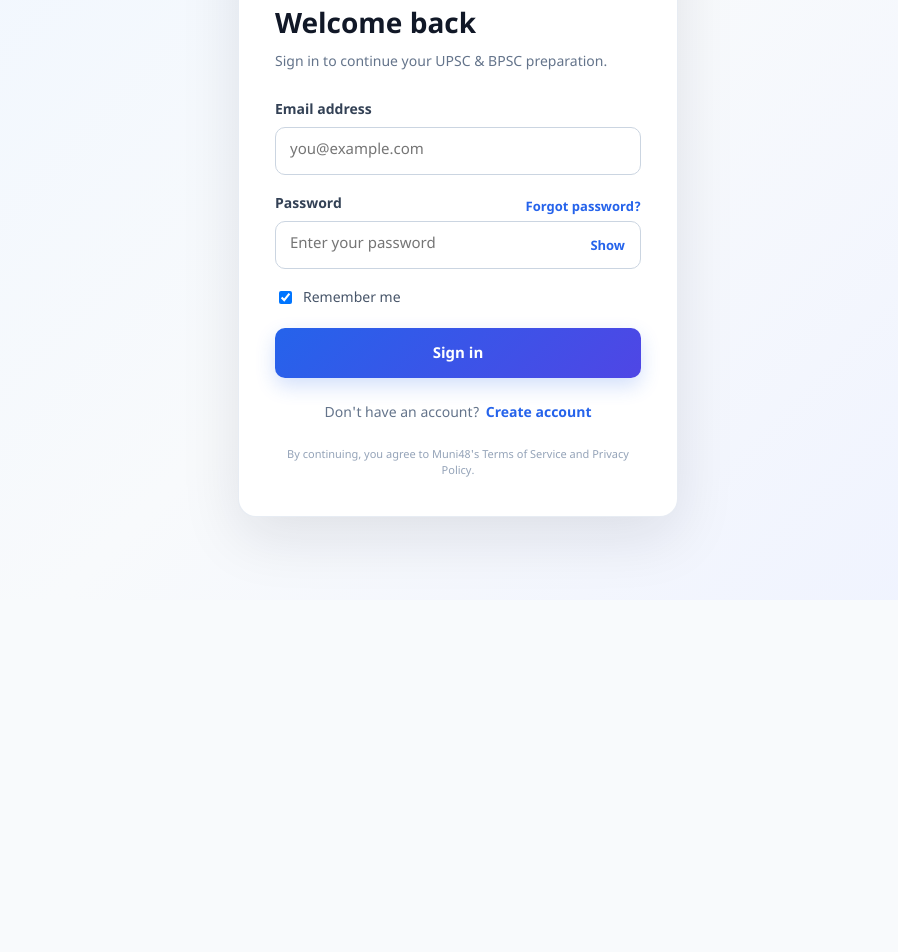
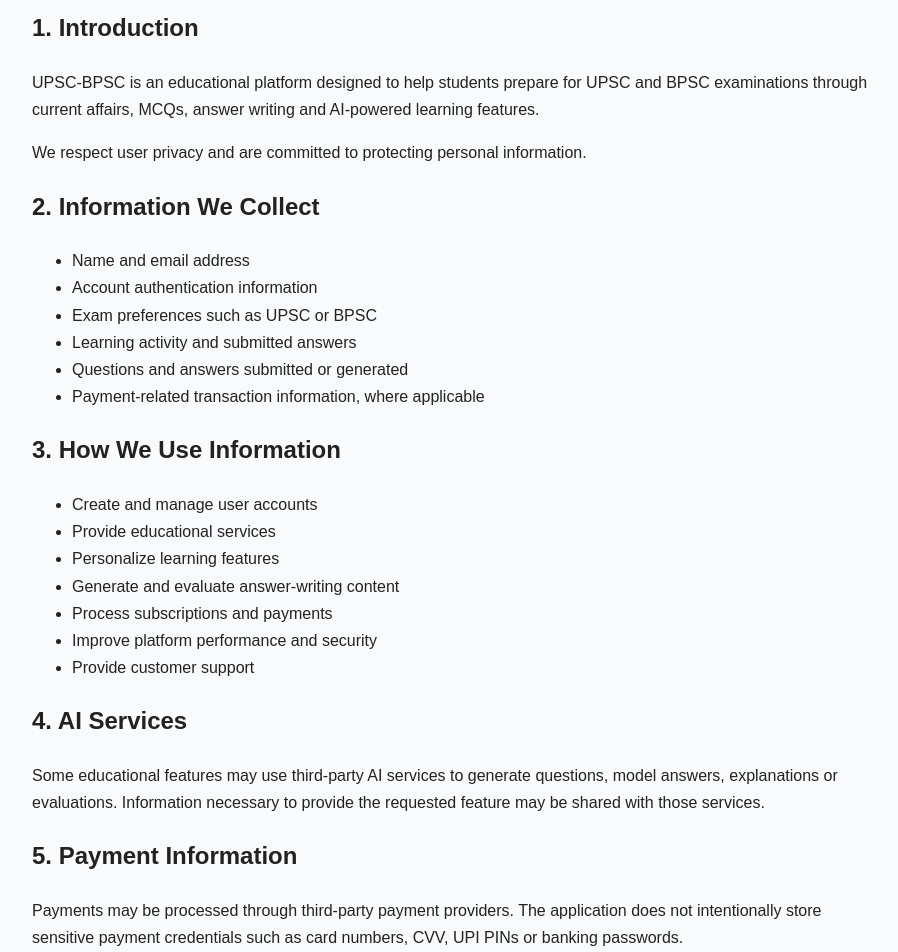
Before and after one commit to munikabir2-collab/upsc-bpsc, a React (Vite) app in the folder frontend/: page /privacy-policy in a window 1280 px wide. Before the commit this address led to /login. Shown: the part 200-1152 px from the top of the page, without its empty margins (182-1080 px from the left). Before the commit the page ends 800 px from the top, so only its background shows below. Built offline with nearby package versions, Linux system fonts and the light colour scheme; no server answers.

Commit message:
Add public privacy policy page

```diff
--- a/frontend/src/App.jsx
+++ b/frontend/src/App.jsx
@@ -5,6 +5,7 @@ import {
     Navigate,
 } from "react-router-dom";
 
+import PrivacyPolicy from "./pages/PrivacyPolicy";
 import Login from "./pages/Login";
 import Signup from "./pages/Signup";
 
@@ -18,6 +19,12 @@ function App() {
     return (
         <BrowserRouter>
             <Routes>
+
+                {/* Privacy Policy - Public Page */}
+                <Route
+                    path="/privacy-policy"
+                    element={<PrivacyPolicy />}
+                />
 
                 {/* Default */}
                 <Route
--- /dev/null
+++ b/frontend/src/pages/PrivacyPolicy.jsx
@@ -0,0 +1,112 @@
+
+function PrivacyPolicy() {
+    return (
+        <main style={{
+            maxWidth: "900px",
+            margin: "40px auto",
+            padding: "24px",
+            fontFamily: "Arial, sans-serif",
+            lineHeight: 1.7,
+            color: "#222"
+        }}>
+            <h1>Privacy Policy</h1>
+            <p><strong>Last Updated:</strong> August 28, 2026</p>
+
+            <h2>1. Introduction</h2>
+            <p>
+                UPSC-BPSC is an educational platform designed to help
+                students prepare for UPSC and BPSC examinations through
+                current affairs, MCQs, answer writing and AI-powered
+                learning features.
+            </p>
+            <p>
+                We respect user privacy and are committed to protecting
+                personal information.
+            </p>
+
+            <h2>2. Information We Collect</h2>
+            <ul>
+                <li>Name and email address</li>
+                <li>Account authentication information</li>
+                <li>Exam preferences such as UPSC or BPSC</li>
+                <li>Learning activity and submitted answers</li>
+                <li>Questions and answers submitted or generated</li>
+                <li>Payment-related transaction information, where applicable</li>
+            </ul>
+
+            <h2>3. How We Use Information</h2>
+            <ul>
+                <li>Create and manage user accounts</li>
+                <li>Provide educational services</li>
+                <li>Personalize learning features</li>
+                <li>Generate and evaluate answer-writing content</li>
+                <li>Process subscriptions and payments</li>
+                <li>Improve platform performance and security</li>
+                <li>Provide customer support</li>
+            </ul>
+
+            <h2>4. AI Services</h2>
+            <p>
+                Some educational features may use third-party AI services
+                to generate questions, model answers, explanations or
+                evaluations. Information necessary to provide the
+                requested feature may be shared with those services.
+            </p>
+
+            <h2>5. Payment Information</h2>
+            <p>
+                Payments may be processed through third-party payment
+                providers. The application does not intentionally store
+                sensitive payment credentials such as card numbers,
+                CVV, UPI PINs or banking passwords.
+            </p>
+
+            <h2>6. Data Security</h2>
+            <p>
+                Reasonable technical measures are used to protect user
+                information, including password hashing, authentication,
+                authorization and secure communication where HTTPS is
+                available. No internet-based service can guarantee
+                absolute security.
+            </p>
+
+            <h2>7. Data Retention</h2>
+            <p>
+                User information may be retained as long as necessary
+                to provide the service, maintain account functionality,
+                comply with applicable requirements or resolve disputes.
+            </p>
+
+            <h2>8. Third-Party Services</h2>
+            <p>
+                The platform may use third-party services for AI
+                processing, payment processing, database hosting,
+                application hosting and news or content APIs.
+                These services may have their own privacy policies.
+            </p>
+
+            <h2>9. Children's Privacy</h2>
+            <p>
+                The platform is intended primarily for educational
+                examination preparation. We do not knowingly request
+                unnecessary personal information from children.
+            </p>
+
+            <h2>10. Changes to This Policy</h2>
+            <p>
+                This Privacy Policy may be updated when platform
+                functionality, technology or legal requirements change.
+            </p>
+
+            <h2>11. Contact</h2>
+            <p>
+                For privacy-related questions or requests, contact:
+                <strong>munidevika13@gmail.com</strong>
+            </p>
+
+            <p><strong>UPSC-BPSC Educational Platform</strong></p>
+        </main>
+    );
+}
+
+export default PrivacyPolicy;
```
